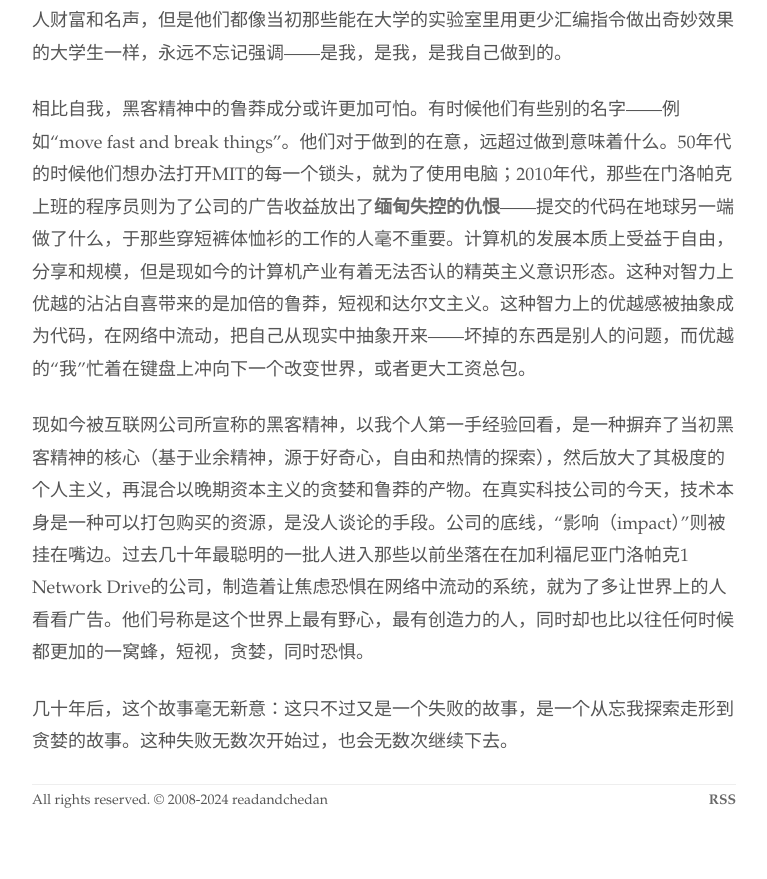
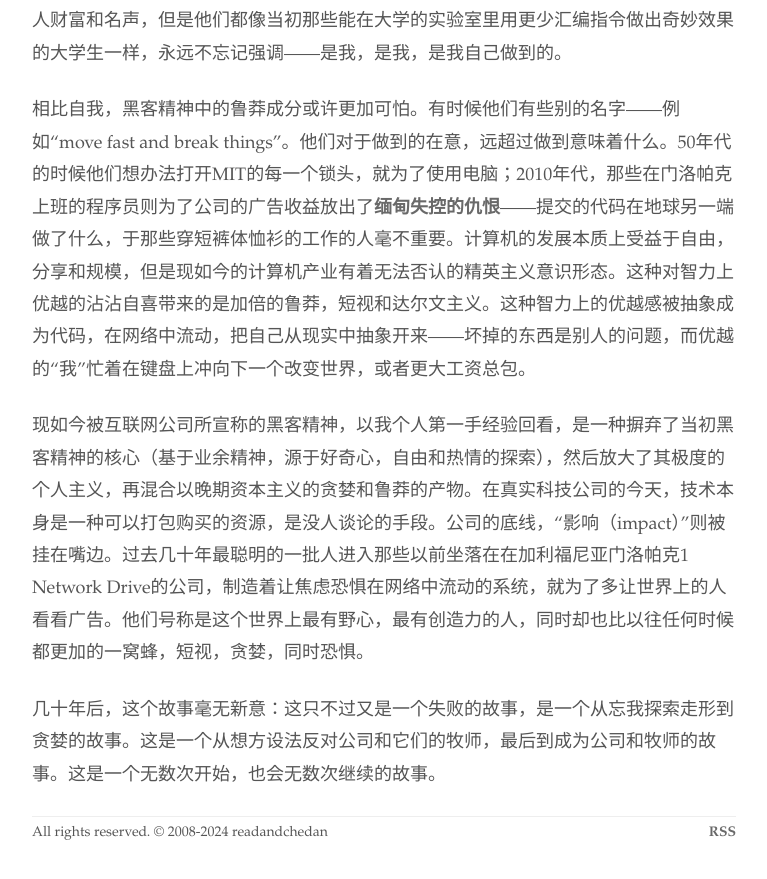
Before and after one commit to readandchedan/readandchedan.github.io, a Jekyll site: the page built from _posts/nonfiction/_posts/2024-11-25-failed-hacker.md, in a window 1280 px wide and 900 px high, scrolled down 1448 px. Shown: the top 879 px of the window, without its empty margins (256-1023 px from the left). Built offline with Jekyll 4.4.1, drawn with Linux system fonts in a browser that asks for light colours.

Commit message:
new post

```diff
--- a/_posts/nonfiction/_posts/2024-11-25-failed-hacker.md
+++ b/_posts/nonfiction/_posts/2024-11-25-failed-hacker.md
@@ -23,4 +23,4 @@ layout: default
 
 现如今被互联网公司所宣称的黑客精神，以我个人第一手经验回看，是一种摒弃了当初黑客精神的核心（基于业余精神，源于好奇心，自由和热情的探索），然后放大了其极度的个人主义，再混合以晚期资本主义的贪婪和鲁莽的产物。在真实科技公司的今天，技术本身是一种可以打包购买的资源，是没人谈论的手段。公司的底线，“影响（impact）”则被挂在嘴边。过去几十年最聪明的一批人进入那些以前坐落在在加利福尼亚门洛帕克1 Network Drive的公司，制造着让焦虑恐惧在网络中流动的系统，就为了多让世界上的人看看广告。他们号称是这个世界上最有野心，最有创造力的人，同时却也比以往任何时候都更加的一窝蜂，短视，贪婪，同时恐惧。
 
-几十年后，这个故事毫无新意：这只不过又是一个失败的故事，是一个从忘我探索走形到贪婪的故事。这种失败无数次开始过，也会无数次继续下去。
+几十年后，这个故事毫无新意：这只不过又是一个失败的故事，是一个从忘我探索走形到贪婪的故事。这是一个从想方设法反对公司和它们的牧师，最后到成为公司和牧师的故事。这是一个无数次开始，也会无数次继续的故事。
```
